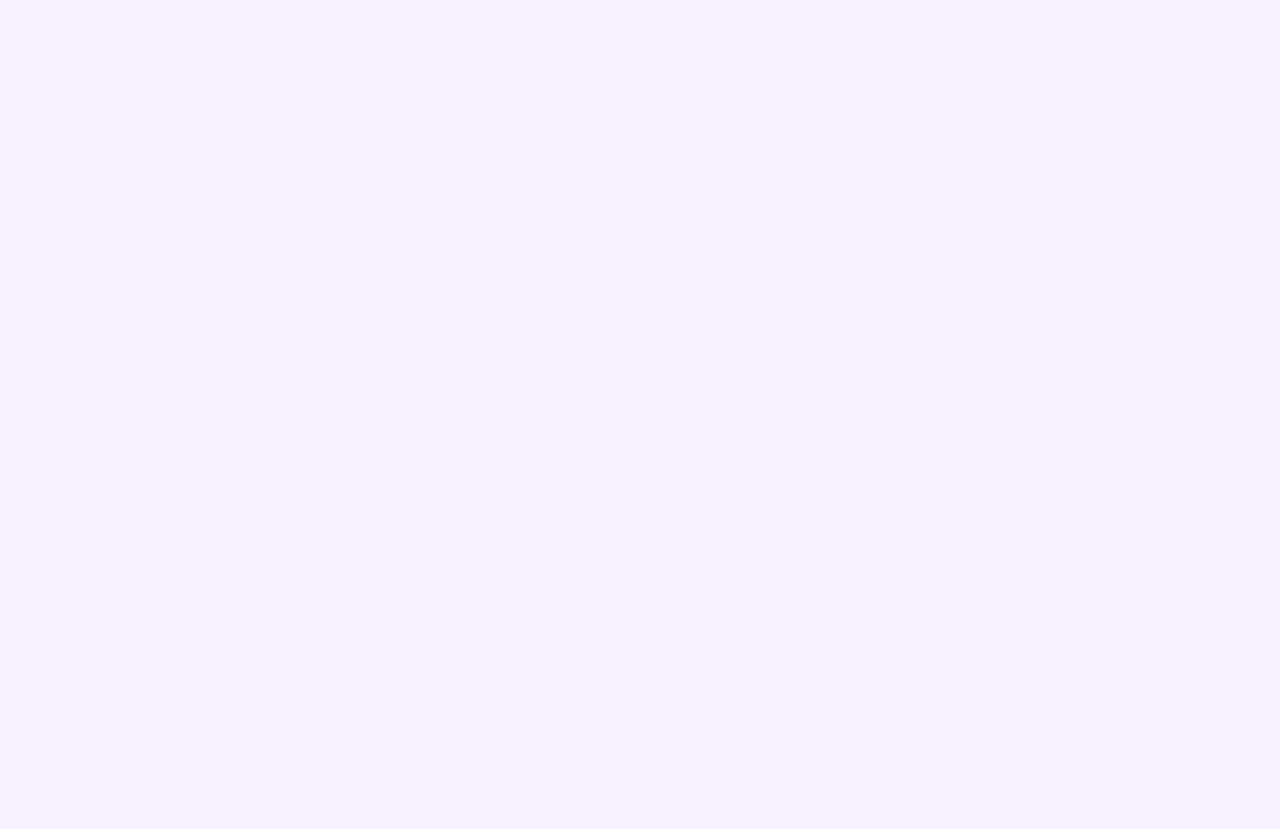
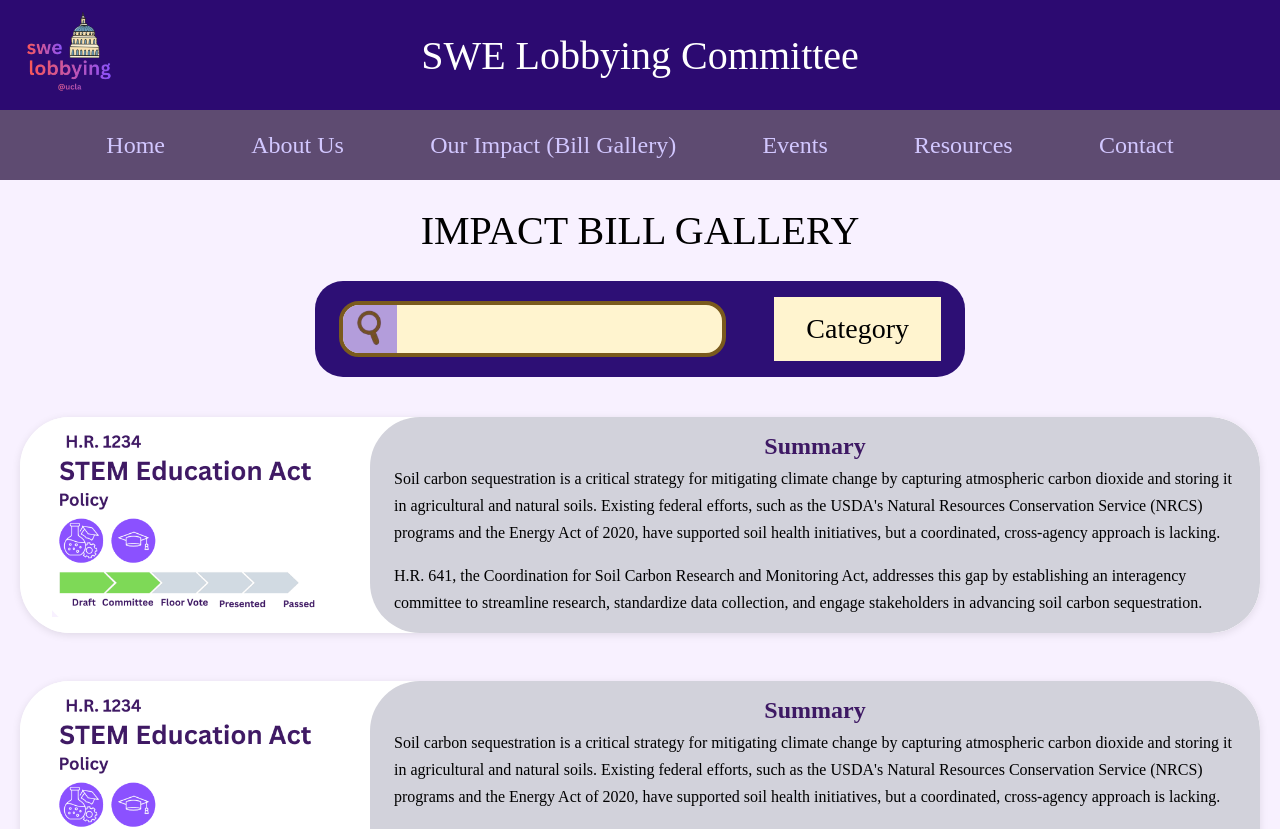
Before and after one commit to swe-ucla/lobbying-website, a React (Create React App) app: page /bill_gallery in a window 1280 px wide. Before the commit this address had no page. Shown: the top 829 px of the page. Before the commit the page ends 800 px from the top, so only its background shows below. Built offline with nearby package versions, Linux system fonts and the light colour scheme.

Commit message:
Create Bill Gallery structure and a Footer component

```diff
--- a/src/App.js
+++ b/src/App.js
@@ -3,6 +3,7 @@ import Contact from './Contact';
 import Home from './Home.js';
 import Events from './Events.js';
 import About from './About';
+import BillGallery from './BillGallery';
 import { BrowserRouter as Router, Routes, Route } from 'react-router-dom';
 
 function App() {
@@ -14,6 +15,7 @@ function App() {
           <Route path="/about" element={<About />} />
           <Route path="/contact" element={<Contact />} />
           <Route path="/events" element={<Events />} />
+          <Route path="/bill_gallery" element={<BillGallery />} />
         </Routes>
       </div>
     </Router>
--- /dev/null
+++ b/src/BillGallery.css
@@ -0,0 +1,80 @@
+
+.bill-gallery-title{
+    font-family: 'Times New Roman', Times, serif;
+    font-weight: 500;
+    font-size: 40px;
+}
+
+.gallery-search-box {
+  margin: 0 auto 40px auto;
+  background-color: #2d0f75;
+  border-radius: 28px;
+  padding: 16px 24px;
+  width: 55%;
+  max-width: 650px;
+  box-sizing: border-box;
+  z-index: 5;
+}
+
+.gallery-search-elements {
+    display: flex;
+    align-items: center;
+    gap: 18px;
+}
+
+.gallery-search-wrapper {
+    display: flex;
+    align-items: center;
+    background-color: #fff4cf;
+    border-radius: 20px;
+    border: 4px solid #7a5a1d;
+    height: 48px;
+    flex: 1;
+    max-width: 400px;
+}
+
+.gallery-search-icon {
+    background-color: #b39ddb;
+    border-radius: 16px 0 0 16px;
+    height: 100%;
+    width: 72px;
+    display: flex;
+    align-items: center;
+    justify-content: center;
+    font-size: 28px;
+}
+
+.gallery-search-icon img {
+    width: 45px;
+    height: 45px;
+    object-fit: contain;
+}
+
+.gallery-search-input {
+    border: none;
+    outline: none;
+    background: transparent;
+    font-size: 20px;
+    padding: 0 20px;
+    width: 100%;
+}
+
+.gallery-category-button {
+    background-color: #fff4cf;
+    border: none;
+    padding: 16px 32px;
+    font-size: 28px;
+    font-family: 'Times New Roman', Times, serif;
+    cursor: pointer;
+    margin-left: 30px;
+}
+
+
+.bills-container {
+    max-width: 1400px;
+    margin: 20px auto 40px;
+    padding: 0 20px;
+    display: flex;
+    flex-direction: column;
+    gap: 24px;
+}
--- /dev/null
+++ b/src/BillGallery.js
@@ -0,0 +1,69 @@
+import React, { useState } from "react";
+import './BillGallery.css';
+import Header from './components/Header';
+import Footer from './components/Footer';
+import NavigationBar from './components/NavigationBar';
+import Bill from './components/Bill';
+
+function BillGallery() {
+
+    const [bills] = useState([
+        {
+            id: 1,
+            number: 'H.R. 1234',
+            title: 'STEM Education Act',
+            category: 'Policy',
+            imageUrl: '/assets/bill_status_2.png',
+            summary: `Soil carbon sequestration is a critical strategy for mitigating climate change by capturing atmospheric carbon dioxide and storing it in agricultural and natural soils. Existing federal efforts, such as the USDA's Natural Resources Conservation Service (NRCS) programs and the Energy Act of 2020, have supported soil health initiatives, but a coordinated, cross-agency approach is lacking.
+
+H.R. 641, the Coordination for Soil Carbon Research and Monitoring Act, addresses this gap by establishing an interagency committee to streamline research, standardize data collection, and engage stakeholders in advancing soil carbon sequestration.`
+        },
+        {
+            id: 2,
+            number: 'H.R. 1234',
+            title: 'STEM Education Act',
+            category: 'Policy',
+            imageUrl: '/assets/bill_status_2.png',
+            summary: `Soil carbon sequestration is a critical strategy for mitigating climate change by capturing atmospheric carbon dioxide and storing it in agricultural and natural soils. Existing federal efforts, such as the USDA's Natural Resources Conservation Service (NRCS) programs and the Energy Act of 2020, have supported soil health initiatives, but a coordinated, cross-agency approach is lacking.
+
+H.R. 641, the Coordination for Soil Carbon Research and Monitoring Act, addresses this gap by establishing an interagency committee to streamline research, standardize data collection, and engage stakeholders in advancing soil carbon sequestration.`
+        }
+    ]);
+
+    return (
+        <div>
+            <Header />
+            <NavigationBar />
+
+            <h1 className="bill-gallery-title">IMPACT BILL GALLERY</h1>
+
+            <div className="gallery-search-box">
+                    <div className="gallery-search-elements">
+                        <div className="gallery-search-wrapper">
+                            <div className="gallery-search-icon">
+                                <img src="/assets/magnifying_glass.png" alt="magnifying glass"/>
+                            </div>
+                            <input
+                                type="text"
+                                placeholder=""
+                                className="gallery-search-input"
+                            />
+                        </div>
+
+                        <button className="gallery-category-button">Category</button>
+                    </div>
+            </div>
+
+            <div className="bills-container">
+                {bills.map((bill) => (
+                    <Bill key={bill.id} bill={bill} />
+                ))}
+            </div>
+
+            <Footer />
+
+        </div>
+    );
+}
+
+export default BillGallery;
--- a/src/Home.js
+++ b/src/Home.js
@@ -11,7 +11,7 @@ function Home() {
             <NavigationBar />
 
             <div className="background_section">
-                <img src="/assets/background_image.png" className="background_image" />
+                <img src="/assets/background_image.png" className="background_image" alt="Lobbying group"/>
                 <div className="background_image_overlay"></div>
                 <div className="background_text">
                     <p>Advocating for STEM, Education, and Policy.<br/>
@@ -25,7 +25,7 @@ function Home() {
                     <div className="search_elements">
                         <div className="search-wrapper">
                             <div className="search-icon">
-                                <img src="/assets/magnifying_glass.png"/>
+                                <img src="/assets/magnifying_glass.png" alt="magnifying glass"/>
                             </div>
                             <input
                                 type="text"
@@ -44,12 +44,12 @@ function Home() {
                     <h2 className="bill_section_heading">Recent Lobbying Efforts & Bill Status</h2>
 
                     <div className="image_grid">
-                        <div className="grid_item"><img src="/assets/bill_status.png" alt="Image 1"/></div>
-                        <div className="grid_item"><img src="/assets/bill_status.png" alt="Image 2"/></div>
-                        <div className="grid_item"><img src="/assets/bill_status.png" alt="Image 3"/></div>
-                        <div className="grid_item"><img src="/assets/bill_status.png" alt="Image 4"/></div>
-                        <div className="grid_item"><img src="/assets/bill_status.png" alt="Image 5"/></div>
-                        <div className="grid_item"><img src="/assets/bill_status.png" alt="Image 6"/></div>
+                        <div className="grid_item"><img src="/assets/bill_status.png" alt="1"/></div>
+                        <div className="grid_item"><img src="/assets/bill_status.png" alt="2"/></div>
+                        <div className="grid_item"><img src="/assets/bill_status.png" alt="3"/></div>
+                        <div className="grid_item"><img src="/assets/bill_status.png" alt="4"/></div>
+                        <div className="grid_item"><img src="/assets/bill_status.png" alt="5"/></div>
+                        <div className="grid_item"><img src="/assets/bill_status.png" alt="6"/></div>
                     </div>
                 </div>
 
--- /dev/null
+++ b/src/components/Bill.css
@@ -0,0 +1,54 @@
+.bill {
+    display: flex;
+    background-color: #ffffff;
+    border-radius: 50px;
+    overflow: hidden;
+    box-shadow: 0 2px 8px rgba(0, 0, 0, 0.1);
+    margin-bottom: 24px;
+}
+
+.bill-info-component {
+    background-color: #ffffff;
+    padding: 0;
+    flex-shrink: 0;
+}
+
+.bill-info-image {
+    display: block;
+    width: 350px;
+    height: auto;
+    max-height: 200px;
+    object-fit: contain;
+}
+
+.bill-summary {
+    flex: 1;
+    background-color: #d2d2db;
+    padding: 16px 24px;
+    border-radius: 50px;
+}
+
+.summary-title {
+    color: #3e1964;
+    font-size: 24px;
+    font-weight: 800;
+    text-align: center;
+    margin: 0 0 5px 0;
+    font-family: 'Times New Roman', Times, serif;
+}
+
+.summary-content {
+    color: #000000;
+    font-size: 16px;
+    line-height: 1.7;
+    font-family: 'Times New Roman', Times, serif;
+    text-align: left;
+}
+
+.summary-paragraph {
+    margin: 0 0 16px 0;
+}
+
+.summary-paragraph:last-child {
+    margin-bottom: 0;
+}
--- /dev/null
+++ b/src/components/Bill.js
@@ -0,0 +1,29 @@
+import React from 'react';
+import './Bill.css';
+
+const Bill = ({ bill }) => {
+    return (
+        <div className="bill">
+
+            {/* replace static image with actual bill image component later */}
+            <div className="bill-info-component">
+                <img
+                src={bill.imageUrl}
+                alt={`${bill.title} info card`}
+                className="bill-info-image"
+                />
+            </div>
+
+            <div className="bill-summary">
+                <h3 className="summary-title">Summary</h3>
+                <div className="summary-content">
+                {bill.summary.split('\n\n').map((paragraph, idx) => (
+                    <p key={idx} className="summary-paragraph">{paragraph}</p>
+                ))}
+                </div>
+            </div>
+        </div>
+    );
+};
+
+export default Bill;
--- /dev/null
+++ b/src/components/Footer.css
@@ -0,0 +1,16 @@
+.footer {
+    position: relative;
+    background-color: #2c0a71;
+    height: 50px;
+    display: flex;
+    align-items: center;
+    justify-content: center;
+}
+
+.footer-content {
+    color: #ffffff;
+    font-style: italic;
+    margin: 0;
+    font-weight: bold;
+    font-family: 'Times New Roman', Times, serif;
+}
--- /dev/null
+++ b/src/components/Footer.js
@@ -0,0 +1,15 @@
+import './Footer.css';
+
+function Footer(){
+    return (
+        <div className='footer'>
+            <p className='footer-content'>
+                &mdash;&mdash;&mdash;&mdash;&mdash;
+                To invest in engineering is to invest in our students, our future.
+                &mdash;&mdash;&mdash;&mdash;&mdash;
+            </p>
+        </div>
+    )
+}
+
+export default Footer
--- a/src/components/Header.js
+++ b/src/components/Header.js
@@ -1,11 +1,9 @@
-import React from 'react';
-import { Link } from 'react-router-dom';
 import './Header.css';
 
 function Header(){
     return (
         <div className='header'>
-            <img src="/assets/swe_lobbying_logo.png" className="header_logo" />
+            <img src="/assets/swe_lobbying_logo.png" className="header_logo" alt="header_logo" />
             <h1>SWE Lobbying Committee</h1>
         </div>
     )
--- a/src/components/NavigationBar.js
+++ b/src/components/NavigationBar.js
@@ -9,7 +9,7 @@ function NavigationBar(){
                 <ul>
                 <li className='home'><Link to="/">Home</Link></li>
                 <li className='about_us'><Link to="/about">About Us</Link></li>
-                <li className='our_impact'><Link to="/">Our Impact (Bill Gallery)</Link></li>
+                <li className='our_impact'><Link to="/bill_gallery">Our Impact (Bill Gallery)</Link></li>
                 <li className='events'><Link to="/events">Events</Link></li>
                 <li className='resources'><Link to="/">Resources</Link></li>
                 <li className='contact'><Link to="/contact">Contact</Link></li>
```
Also changed, not shown: public/assets/bill_status_2.png (added).
